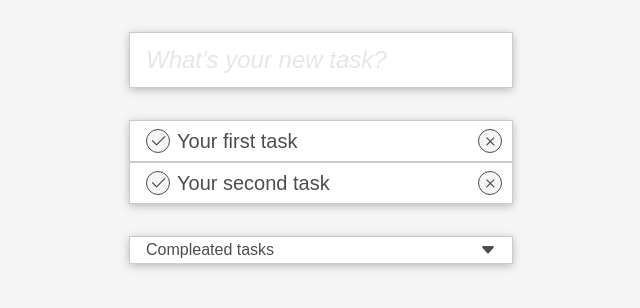
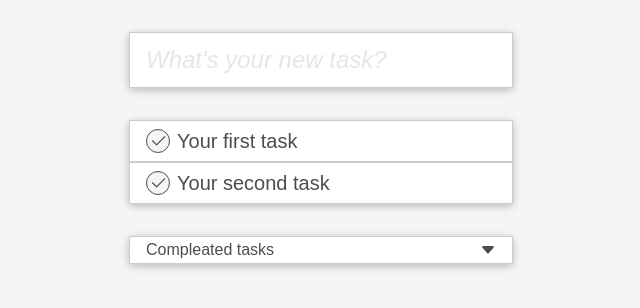
Before and after one commit to happy531/To-do-list, a React (Create React App) app: page / in a window 1280 px wide. Shown: the top 308 px of the page, without its empty margins (319-959 px from the left). Built offline with nearby package versions, Linux system fonts and the light colour scheme.

Commit message:
replace delete button with options button

```diff
--- a/src/components/Tasks/TasksList/Task.js
+++ b/src/components/Tasks/TasksList/Task.js
@@ -1,25 +1,48 @@
+import { Fragment, useState } from "react";
 import TaskDoneButton from "../../UI/Buttons/TaskDoneButton";
-import TaskRemoveButton from "../../UI/Buttons/TaskRemoveButton";
+import TaskOptionsButton from "../../UI/Buttons/TaskOptionsButton";
+import Card from "../../UI/Card/Card";
 
 import classes from "./Task.module.css";
 
 const Task = (props) => {
+  const [showOptionsButton, setShowOptionsButton] = useState(false);
+  const [showOptions, setShowOptions] = useState(false);
+
   const removeTaskHandler = () => {
     props.onRemoveTask(props.id);
   };
   const compleateTaskHandler = () => {
     props.onCompleateTask(props.id);
   };
+  const showOptionsHandler = () => {
+    setShowOptions((prev) => !prev);
+  };
   return (
-    <li>
-      <div className={classes["accept-btn"]}>
-        <TaskDoneButton onClick={compleateTaskHandler} />
-      </div>
-      <label className={classes["task-text"]}>{props.text}</label>
-      <div className={classes["delete-btn"]}>
-        <TaskRemoveButton onClick={removeTaskHandler} />
-      </div>
-    </li>
+    <Fragment>
+      <li
+        onMouseEnter={() => setShowOptionsButton(true)}
+        onMouseLeave={() =>
+          showOptions ? setShowOptionsButton(true) : setShowOptionsButton(false)
+        }
+      >
+        <div>
+          <TaskDoneButton onClick={compleateTaskHandler} />
+        </div>
+        <label className={classes["task-text"]}>{props.text}</label>
+        <div>
+          {showOptionsButton && (
+            <TaskOptionsButton onClick={showOptionsHandler} />
+          )}
+        </div>
+        {showOptions && (
+          <Card className={classes.menu}>
+            <button onClick={removeTaskHandler}>Delete</button>
+            <button>Sub task</button>
+          </Card>
+        )}
+      </li>
+    </Fragment>
   );
 };
 
--- a/src/components/Tasks/TasksList/Task.module.css
+++ b/src/components/Tasks/TasksList/Task.module.css
@@ -1,3 +1,17 @@
+li {
+  display: flex;
+  justify-content: flex-start;
+  align-items: center;
+  flex-grow: 1;
+  position: relative;
+  width: 100%;
+  min-height: 5vh;
+  font-size: 2.5vh;
+  color: #4d4d4d;
+  padding: 0.5rem 0.6rem 0.5rem 1rem;
+  border: 1px solid #ccc;
+}
+
 .task-text {
   display: block;
   margin-left: 0.55vw;
@@ -9,3 +23,32 @@
     margin-left: 2vw;
   }
 }
+
+.menu {
+  display: flex;
+  flex-direction: column;
+  position: absolute;
+  width: 8rem;
+  height: 4rem;
+  right: 2rem;
+  bottom: -2.5rem;
+  z-index: 1;
+}
+
+.menu button {
+  width: 100%;
+  height: 100%;
+  background-color: white;
+  border: 1px solid #cccccc;
+  color: #4d4d4d;
+  text-align: left;
+  font-weight: bold;
+  padding-left: 0.5rem;
+  right: 2rem;
+  bottom: 2.5rem;
+}
+
+.menu button:hover {
+  cursor: pointer;
+  background-color: whitesmoke;
+}
--- a/src/components/Tasks/TasksList/TasksList.module.css
+++ b/src/components/Tasks/TasksList/TasksList.module.css
@@ -8,19 +8,6 @@
   list-style: none;
 }
 
-.tasks li {
-  display: flex;
-  justify-content: flex-start;
-  align-items: center;
-  flex-grow: 1;
-  width: 100%;
-  min-height: 5vh;
-  font-size: 2.5vh;
-  color: #4d4d4d;
-  padding: 0.5rem 0.6rem 0.5rem 1rem;
-  border: 1px solid #ccc;
-}
-
 @media (orientation: landscape) {
   .tasks {
     max-width: 30vw;
--- a/src/components/UI/Buttons/TaskButton.module.css
+++ b/src/components/UI/Buttons/TaskButton.module.css
@@ -13,16 +13,16 @@
   transition: 0.25s;
 }
 
+.options {
+  border-radius: 0%;
+  background: white;
+  border: none;
+}
+
 .button.done:hover,
 .button.done:active {
   background: #b3eed1;
   border-color: #b3eed1;
-}
-
-.button.remove:hover,
-.button.remove:active {
-  background: #eeb3b3;
-  border-color: #eeb3b3;
 }
 
 .button:focus {
--- a/src/components/UI/Buttons/TaskRemoveButton.js
+++ b/src/components/UI/Buttons/TaskOptionsButton.js
@@ -2,8 +2,9 @@ import classes from "./TaskButton.module.css";
 const TaskRemoveButton = (props) => {
   return (
     <button
-      className={`${classes.button} ${classes.remove} ${props.className}`}
+      className={`${classes.button} ${classes.options} ${props.className}`}
       type={props.type || "button"}
+      style={props.style}
       onClick={props.onClick}
     >
       <svg
@@ -11,10 +12,10 @@ const TaskRemoveButton = (props) => {
         width="16"
         height="16"
         fill="currentColor"
-        className="bi bi-x"
+        className="bi bi-three-dots-vertical"
         viewBox="0 0 16 16"
       >
-        <path d="M4.646 4.646a.5.5 0 0 1 .708 0L8 7.293l2.646-2.647a.5.5 0 0 1 .708.708L8.707 8l2.647 2.646a.5.5 0 0 1-.708.708L8 8.707l-2.646 2.647a.5.5 0 0 1-.708-.708L7.293 8 4.646 5.354a.5.5 0 0 1 0-.708z" />
+        <path d="M9.5 13a1.5 1.5 0 1 1-3 0 1.5 1.5 0 0 1 3 0zm0-5a1.5 1.5 0 1 1-3 0 1.5 1.5 0 0 1 3 0zm0-5a1.5 1.5 0 1 1-3 0 1.5 1.5 0 0 1 3 0z" />
       </svg>
     </button>
   );
```
